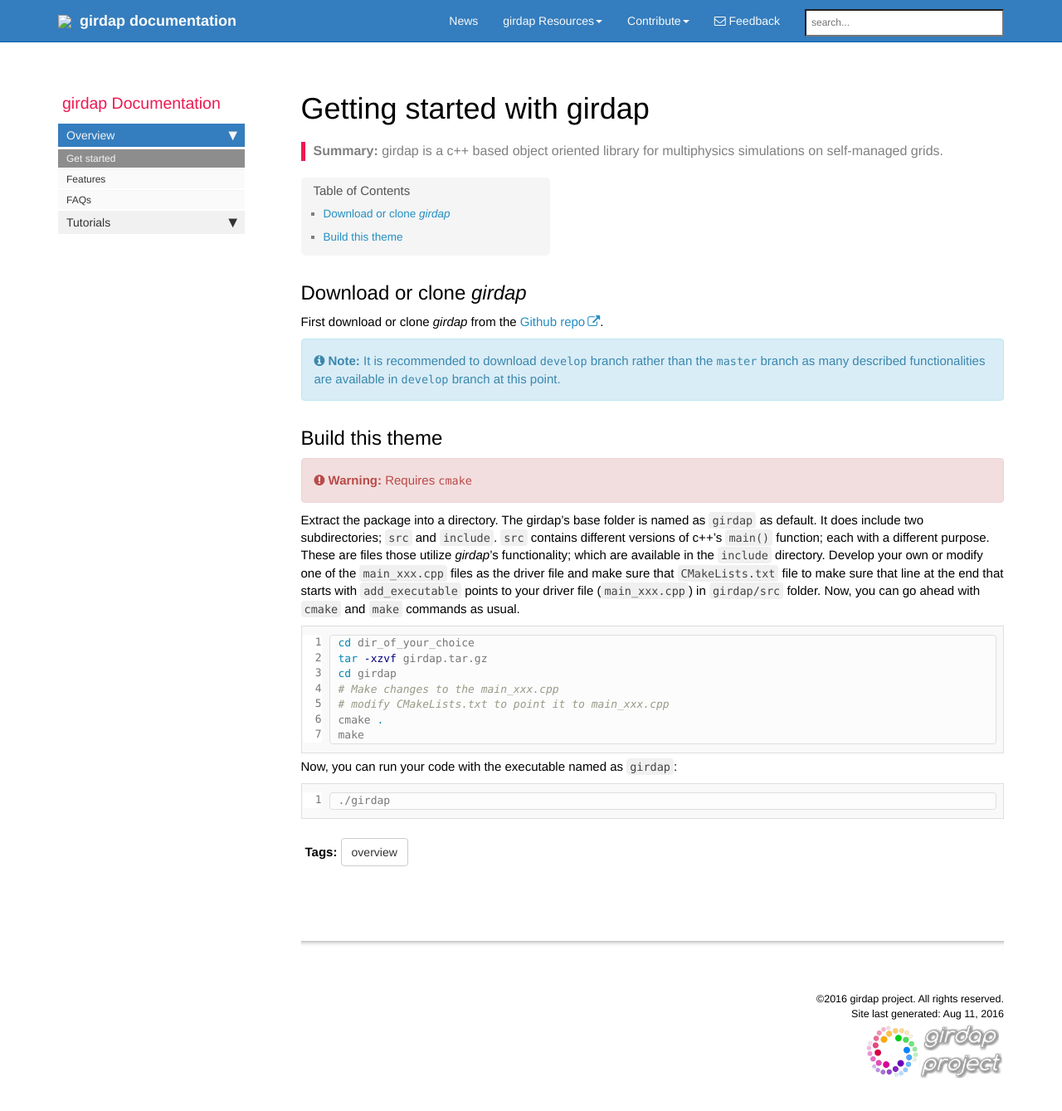
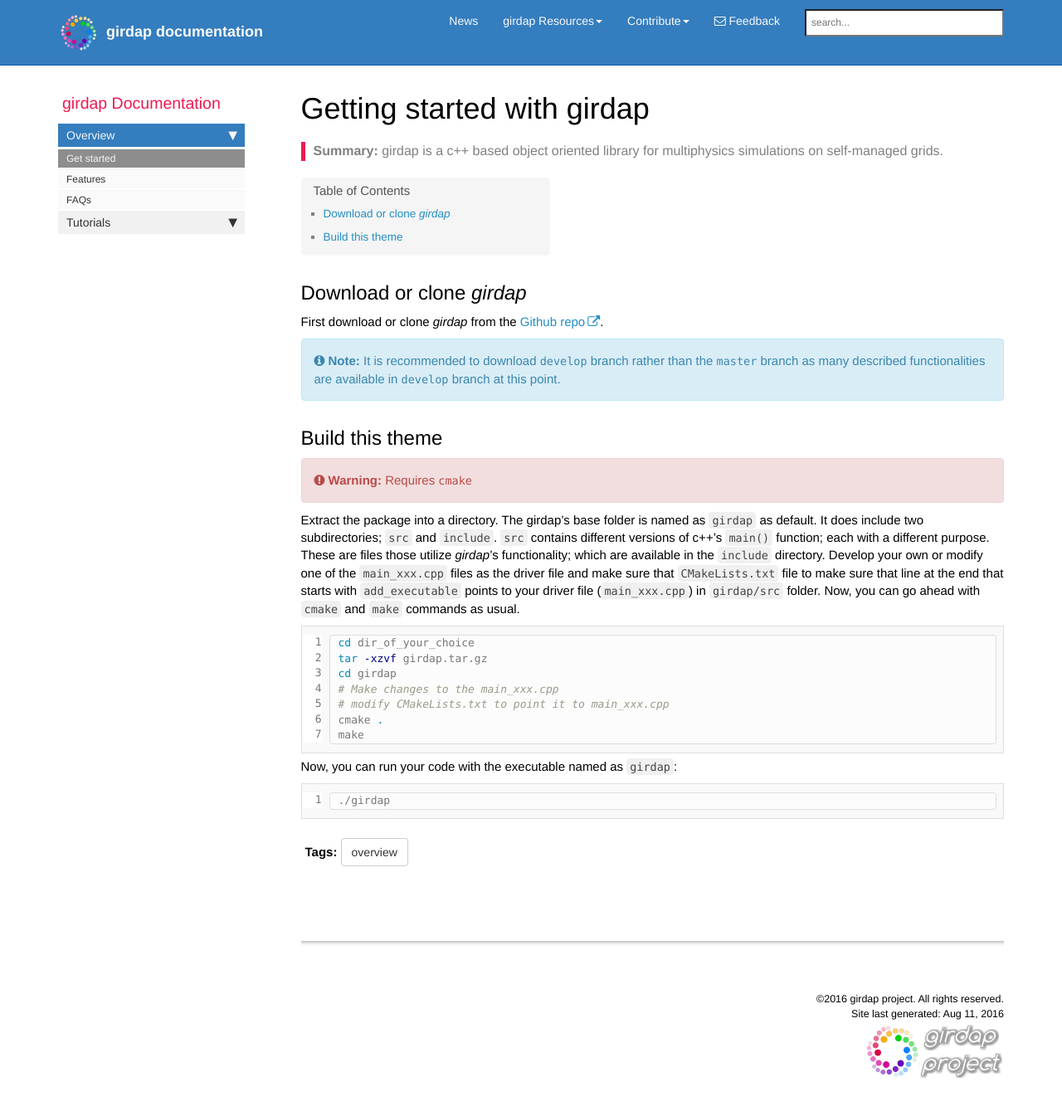
Before and after one commit to uzgoren/girdap, a Jekyll site: the page built from index.md, in a window 1280 px wide and 1361 px high. Shown: the top 1339 px of the window at 83% size. Built offline with Jekyll 4.4.1, drawn with Linux system fonts in a browser that asks for light colours; nearby versions of some CDN libraries; comment, search, counter and statistics services are not loaded.

Commit message:
girdap_logo topnav

```diff
--- a/_includes/topnav.html
+++ b/_includes/topnav.html
@@ -8,7 +8,7 @@
                 <span class="icon-bar"></span>
                 <span class="icon-bar"></span>
             </button>
-            <a class="navbar-brand" href="index.html"><span ><img src="girdap_logo.png"></span>&nbsp;<span class="projectTitle"> {{site.topnav_title}}</span></a>
+            <a class="navbar-brand" href="index.html"><span ><img src="{{ site.baseurl }}/images/girdap_logo.png"></span>&nbsp;<span class="projectTitle"> {{site.topnav_title}}</span></a>
         </div>
         <div class="collapse navbar-collapse" id="bs-example-navbar-collapse-1">
             <ul class="nav navbar-nav navbar-right">
```
